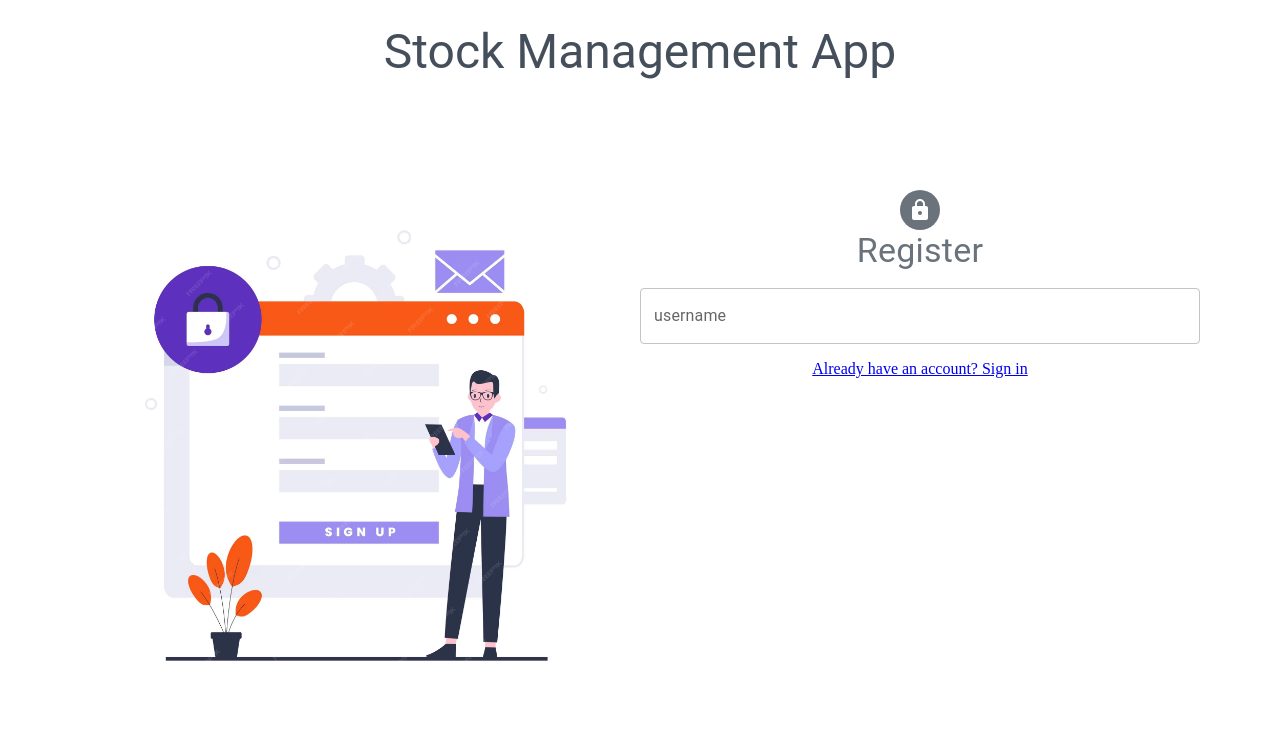
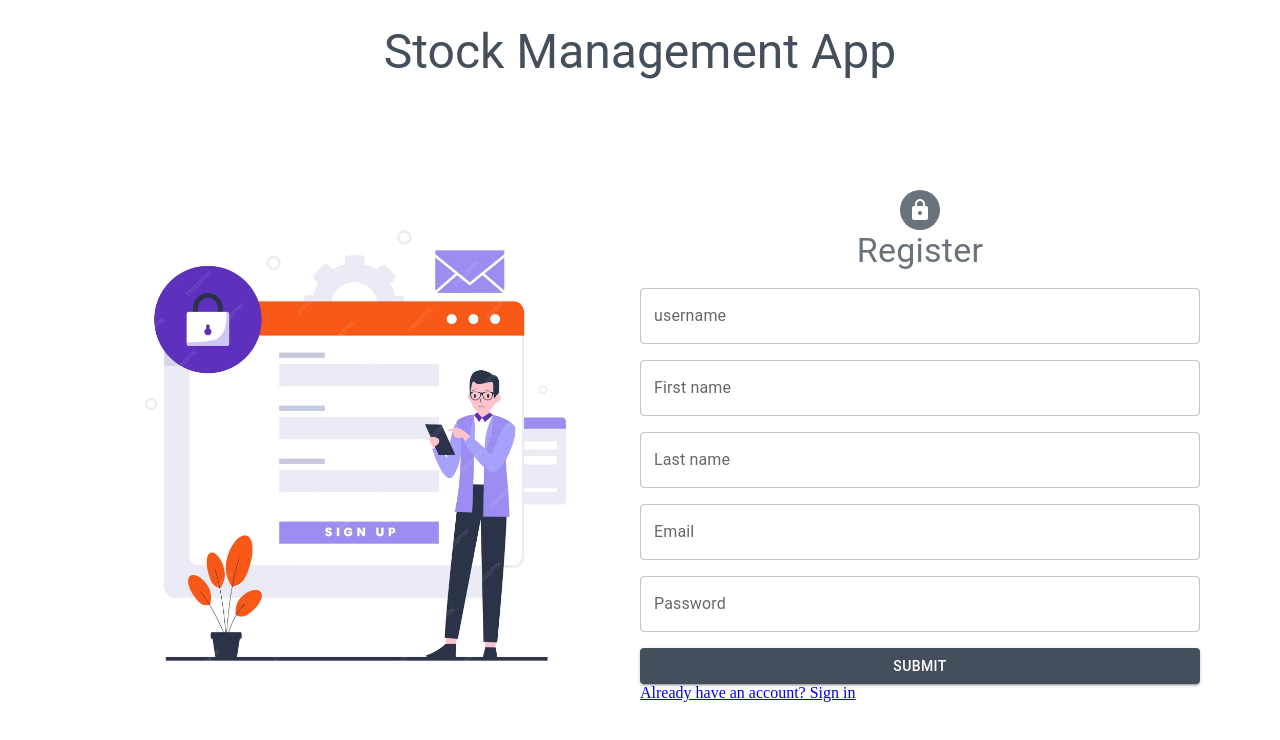
Before and after one commit to nidakasap/Stock-App-React, a React (Vite) app: page /register in a window 1280 px wide. Shown: the top 740 px of the page. Built offline with nearby package versions, Linux system fonts and the light colour scheme.

Commit message:
registration completed

```diff
--- a/src/features/authSlice.jsx
+++ b/src/features/authSlice.jsx
@@ -10,19 +10,22 @@ const authSlice = createSlice({
     token: null,
   },
   reducers: {
-    fetchStart: state => {
+    registerSuccess: (state, { payload }) => {
+      state.loading = false;
+      state.currentUser = payload?.data.username;
+      state.token = payload?.token;
+      state.error = false;
+    },
+    fetchStart: (state) => {
       state.loading = true;
       state.error = false;
     },
-    fetchFail: state => {
+    fetchFail: (state) => {
       state.loading = false;
       state.error = true;
     },
   },
 });
 
-export const {
-  fetchStart,
-  fetchFail,
-} = authSlice.actions;
+export const { fetchStart, fetchFail, registerSuccess } = authSlice.actions;
 export default authSlice.reducer;
--- /dev/null
+++ b/src/hooks/useAuthCall.js
@@ -0,0 +1,27 @@
+import React from "react";
+import { useDispatch } from "react-redux";
+import { useNavigate } from "react-router-dom";
+import { registerSuccess, fetchFail, fetchStart } from "../features/authSlice";
+const useAuthCall = () => {
+  const dispatch = useDispatch();
+  const navigate = useNavigate();
+  const register = async (userInfo) => {
+    dispatch(fetchStart());
+    try {
+      const { data } = await axios.post(
+        "https://10002.fullstack.clarusway.com/users/",
+        userInfo
+      );
+      dispatch(registerSuccess(data));
+      toastSuccessNotify("Register basarili");
+      navigate("/stock");
+    } catch (error) {
+      dispatch(fetchFail());
+      toastErrorNotify("Register basarisiz");
+    }
+  };
+
+  return { register };
+};
+
+export default useAuthCall;
--- a/src/pages/Register.jsx
+++ b/src/pages/Register.jsx
@@ -8,12 +8,14 @@ import { Link } from "react-router-dom";
 import { Box } from "@mui/material";
 import AuthHeader from "../components/AuthHeader";
 import AuthImage from "../components/AuthImage";
-import { Formik, Form, Field } from "formik";
+import { Formik, Form } from "formik";
 import TextField from "@mui/material/TextField";
 import * as Yup from "yup";
+import Button from "@mui/material/Button";
+import useAuthCalls from "../hooks/useAuthCall";
 
 const SignupSchema = Yup.object().shape({
-  username: Yup.string().min(3).max(20).required(),
+  username: Yup.string().min(3).max(15).required(),
   firstName: Yup.string()
     .min(2, "Too Short!")
     .max(50, "Too Long!")
@@ -23,9 +25,28 @@ const SignupSchema = Yup.object().shape({
     .max(50, "Too Long!")
     .required("Required"),
   email: Yup.string().email("Invalid email").required("Required"),
+  password: Yup.string()
+    .matches(
+      /^(?=.*[A-Z])/,
+      "Password must contain at least one uppercase letter"
+    )
+    .matches(
+      /^(?=.*[a-z])/,
+      "Password must contain at least one lowercase letter"
+    )
+    .matches(/^(?=.*\d)/, "Password must contain at least one number")
+    .matches(
+      /^(?=.*[!@#$%^&*])/,
+      "Password must contain at least one special character"
+    )
+    .min(6, "Password must be at least 6 characters")
+    .max(30, "Password must be at most 20 characters")
+    .required("Password is required"),
 });
 
 const Register = () => {
+  const { register } = useAuthCalls();
+
   return (
     <Container maxWidth="lg">
       <Grid
@@ -70,9 +91,9 @@ const Register = () => {
               lastName: "",
             }}
             validationSchema={SignupSchema}
-            onSubmit={(values) => {
-              // same shape as initial values
-              console.log(values);
+            onSubmit={(values, actions) => {
+              actions.resetForm();
+              register(values);
             }}
           >
             {({
@@ -85,6 +106,8 @@ const Register = () => {
               isSubmitting,
             }) => (
               <Form>
+                <Box sx={{ display: "flex", flexDirection: "column", gap: 2 }}>
+                  {" "}
                   <TextField
                     fullWidth
                     id="username"
@@ -96,13 +119,60 @@ const Register = () => {
                     error={touched.username && Boolean(errors.username)}
                     helperText={touched.username && errors.username}
                   />
+                  <TextField
+                    fullWidth
+                    id="firstName"
+                    name="firstName"
+                    label="First name"
+                    value={values.firstName}
+                    onChange={handleChange}
+                    onBlur={handleBlur}
+                    error={touched.firstName && Boolean(errors.firstName)}
+                    helperText={touched.firstName && errors.firstName}
+                  />
+                  <TextField
+                    fullWidth
+                    id="lastName"
+                    name="lastName"
+                    label="Last name"
+                    value={values.lastName}
+                    onChange={handleChange}
+                    onBlur={handleBlur}
+                    error={touched.lastName && Boolean(errors.lastName)}
+                    helperText={touched.lastName && errors.lastName}
+                  />
+                  <TextField
+                    fullWidth
+                    id="email"
+                    name="email"
+                    label="Email"
+                    value={values.email}
+                    onChange={handleChange}
+                    onBlur={handleBlur}
+                    error={touched.email && Boolean(errors.email)}
+                    helperText={touched.email && errors.email}
+                  />
+                  <TextField
+                    fullWidth
+                    id="password"
+                    name="password"
+                    type="password"
+                    label="Password"
+                    value={values.password}
+                    onChange={handleChange}
+                    onBlur={handleBlur}
+                    error={touched.password && Boolean(errors.password)}
+                    helperText={touched.password && errors.password}
+                  />
+                  <Button variant="contained" type="submit">
+                    Submit
+                  </Button>
+                </Box>
               </Form>
             )}
           </Formik>
 
-          <Box sx={{ textAlign: "center", mt: 2, color: "secondary.main" }}>
           <Link to="/">Already have an account? Sign in</Link>
-          </Box>
         </Grid>
 
         <AuthImage image={image} />
--- a/src/router/PrivateRouter.jsx
+++ b/src/router/PrivateRouter.jsx
@@ -1,8 +1,9 @@
 import { Navigate, Outlet } from "react-router-dom";
 
 const PrivateRouter = () => {
+  const { currentUser } = useSelector((state) => state.auth);
 
-  return true ? <Outlet /> : <Navigate to="/" />;
+  return currentUser ? <Outlet /> : <Navigate to="/" />;
 };
 
 export default PrivateRouter;
```
Lines whose indentation alone changed are shown as unchanged.
